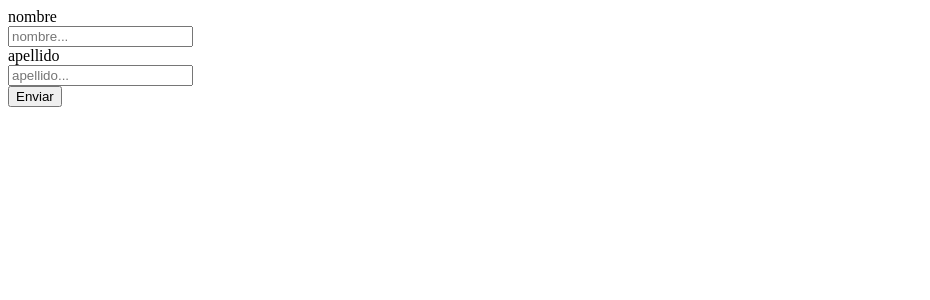
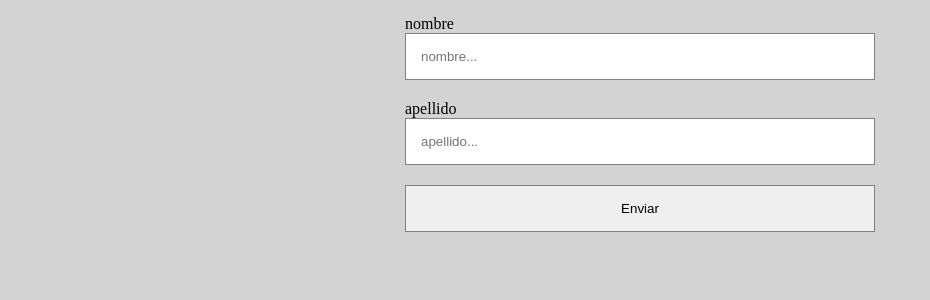
Before and after one commit to RomanKornyeyev/proyectoFormularioDWES_V2, a PHP site: page / in a window 1280 px wide. Shown: the top 300 px of the page, without its empty margins (0-930 px from the left). Run offline with PHP 8.4, Linux system fonts and the light colour scheme.

Commit message:
refinando cosas

```diff
--- a/claseMain/Formulario.php
+++ b/claseMain/Formulario.php
@@ -33,14 +33,17 @@ class Formulario
     }
 
     public function pintarGlobal(){
+        //validamos para cargar la variable error y printearla
         $this->validarGlobal();
-        echo "<form action='$this->action' method='$this->method'>";
+
+        //printeo del formulario
+        echo "<form action='$this->action' method='$this->method' class='formulario'>";
         foreach ($this->campos as $campo) {
-            echo "<div>";
-            $campo->pintar();
+            echo "<div class='elemento'>";
+            $campo->pintar(); //output: <input>
             echo "</div>";
         }
-        echo "<div><input type='submit' name='submit' value='Enviar' class='submit'></div>";
+        echo "<div class='elemento'><input type='submit' name='submit' value='Enviar' class='submit'></div>";
         echo "</form>";
     }
 
--- a/index.php
+++ b/index.php
@@ -13,8 +13,10 @@ spl_autoload_register(function ($class) {
 });
 
 $formulario = new claseMain\Formulario("index.php", claseMain\Formulario::METHOD_POST, "bbdd/bbdd.txt", array(
-    $nombre = new tipoCampo\Text(null, "nombre", tipoCampo\Text::DEFAULT_PATTERN),
-    $apellido = new tipoCampo\Text(null, "apellido", tipoCampo\Text::DEFAULT_PATTERN)
+    //                              valor   name    regex
+    //                  (null por default)
+    $nombre = new tipoCampo\Text    (null, "nombre", tipoCampo\Text::DEFAULT_PATTERN_25),
+    $apellido = new tipoCampo\Text  (null, "apellido", tipoCampo\Text::DEFAULT_PATTERN_25)
 ));
 
 ?>
@@ -25,11 +27,41 @@ $formulario = new claseMain\Formulario("index.php", claseMain\Formulario::METHOD
     <meta http-equiv="X-UA-Compatible" content="IE=edge">
     <meta name="viewport" content="width=device-width, initial-scale=1.0">
     <title>Formulario V2</title>
+    <style>
+        *{margin:0;padding:0;box-sizing:border-box;}
+        html{font-size: 62.5%;}
+        body{font-size: 1.6rem; background-color: lightgray;}
+        .main{
+            width: 90%;
+            max-width: 50rem;
+            margin: 0 auto;
+            padding: 1.5rem;
+        }
+        .formulario{
+            display: flex;
+            flex-flow: column;
+            gap: 2rem;
+            width: 100%;
+        }
+        input,textarea,button,select{
+            border: none;
+            outline: none;
+            overflow: hidden;
+        }
+        textarea, input, button{
+            padding: 15px;
+            width: 100%;
+            max-width: 100%;
+            border: 1px solid gray;
+        }
+    </style>
 </head>
 <body>
-    <?php
-        $formulario->pintarGlobal();
-        if ($formulario->validarGlobal()) echo "validao en index";
-    ?>
+    <div class="main">
+        <?php
+            $formulario->pintarGlobal();
+            if ($formulario->validarGlobal()) echo "validao en index";
+        ?>
+    </div>
 </body>
 </html>
--- a/tipoCampo/Atipo.php
+++ b/tipoCampo/Atipo.php
@@ -5,11 +5,13 @@ abstract class Atipo
 {
     protected $valor; //valor del campo enviado
     protected $name; //name en HTML
+    protected $label;
     protected $error; //error personalizado por cada campo
 
-    public function __construct($valor = "", $name = "") {
+    public function __construct($valor = "", $name = "", $label = "") {
         $this->valor = $valor;
         $this->name = $name;
+        $this->label = $label;
     }
 
     public function getValor() { return $this->valor; }
--- a/tipoCampo/Text.php
+++ b/tipoCampo/Text.php
@@ -6,7 +6,7 @@ class Text extends Atipo
     private $patron;
     //constantes públicas para poder utilizarse fuera
     //letras mayus y minus, números, comas, puntos, exlamaciones e interrogaciones, guiones y barras bajas
-    public const DEFAULT_PATTERN = "/^[a-zA-Z0-9\s\,\.\¿\?\¡\!\_\-]{1,25}$/";
+    public const DEFAULT_PATTERN_25 = "/^[a-zA-Z0-9\s\,\.\¿\?\¡\!\_\-]{1,25}$/";
 
     public function __construct($valor, $name, $patron){
         parent::__construct($valor,$name);
```
